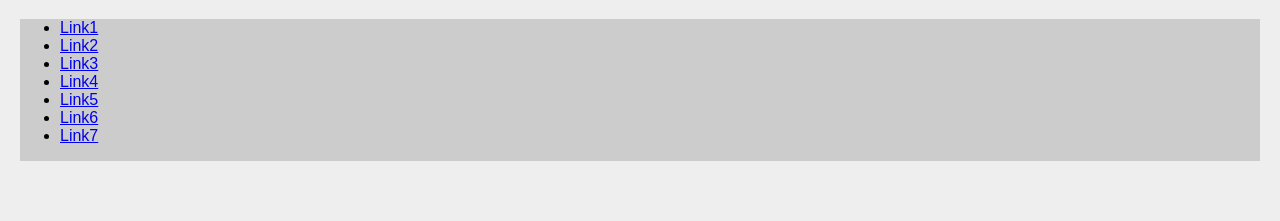
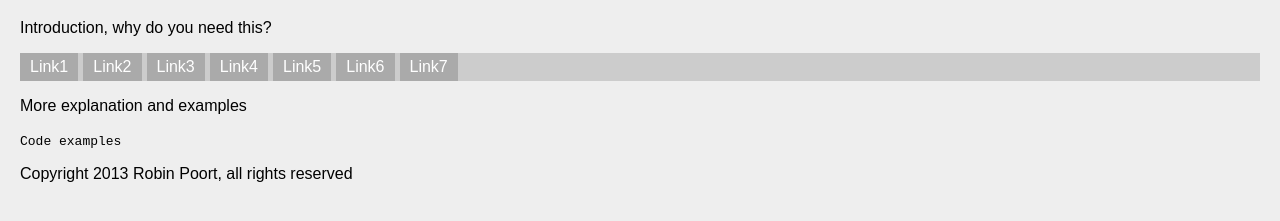
Before and after one commit to robinpoort/responsivemenu, a plain HTML site: page index.html in a window 1280 px wide. Shown: the part 81-302 px from the top of the page. Drawn offline with Linux system fonts and the light colour scheme.

Commit message:
set up to style and actually explain some day

```diff
--- a/css/demo.css
+++ b/css/demo.css
@@ -28,3 +28,41 @@ body {
   text-align: center;
   line-height: 22px;
 }
+
+.menu_container ul:after {
+  content: "";
+  display: table;
+  clear: both;
+}
+
+.menu_container ul {
+  margin: 0;
+  padding: 0;
+}
+
+.menu_container ul li {
+  list-style: none;
+  margin: 0;
+  padding: 0;
+  background: #aaa;
+}
+
+.menu_container ul li a {
+  padding: 5px 10px;
+  color: #fff;
+  text-decoration: none;
+}
+
+.menu_container ul li a:hover {
+  background: #888;
+}
+
+@media screen and (min-width: 600px) {
+  .menu_container ul li {
+    float: left;
+    margin: 0 5px 0 0;
+  }
+  .menu_container ul li a {
+    display: block;
+  }
+}
--- a/css/responsivemenu.css
+++ b/css/responsivemenu.css
@@ -47,11 +47,3 @@
   background: red;
   float: right;
 }
-
-.rm-open {
-  border: 4px solid green;
-}
-
-.rm-closed {
-  border: 4px solid red;
-}
--- a/index.html
+++ b/index.html
@@ -18,6 +18,12 @@
 
 <div class="container">
     <h1>Responsive accessible menu</h1>
+
+    <p>
+        Introduction, why do you need this?
+    </p>
+
+    <!-- Start responsive menu -->
     <div class="menu_container">
         <ul class="responsive-menu">
             <li>
@@ -65,6 +71,20 @@
             </li>
         </ul>
     </div>
+    <!-- End responsive menu -->
+
+    <p>
+        More explanation and examples
+    </p>
+
+    <code>
+        Code examples
+    </code>
+
+    <p>
+        Copyright 2013 Robin Poort, all rights reserved
+    </p>
+
 </div>
 
 <script type="text/javascript" src="js/jquery-1.10.2.min.js"></script>
```
